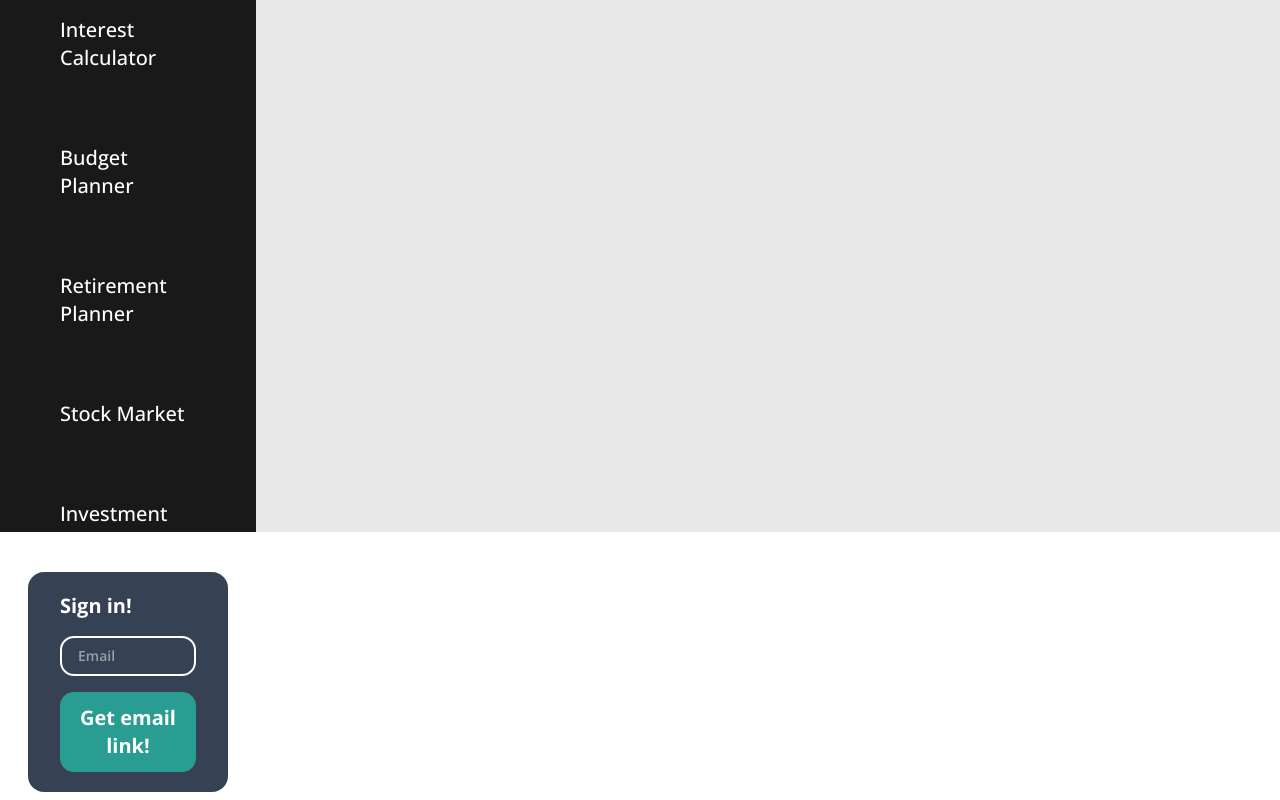
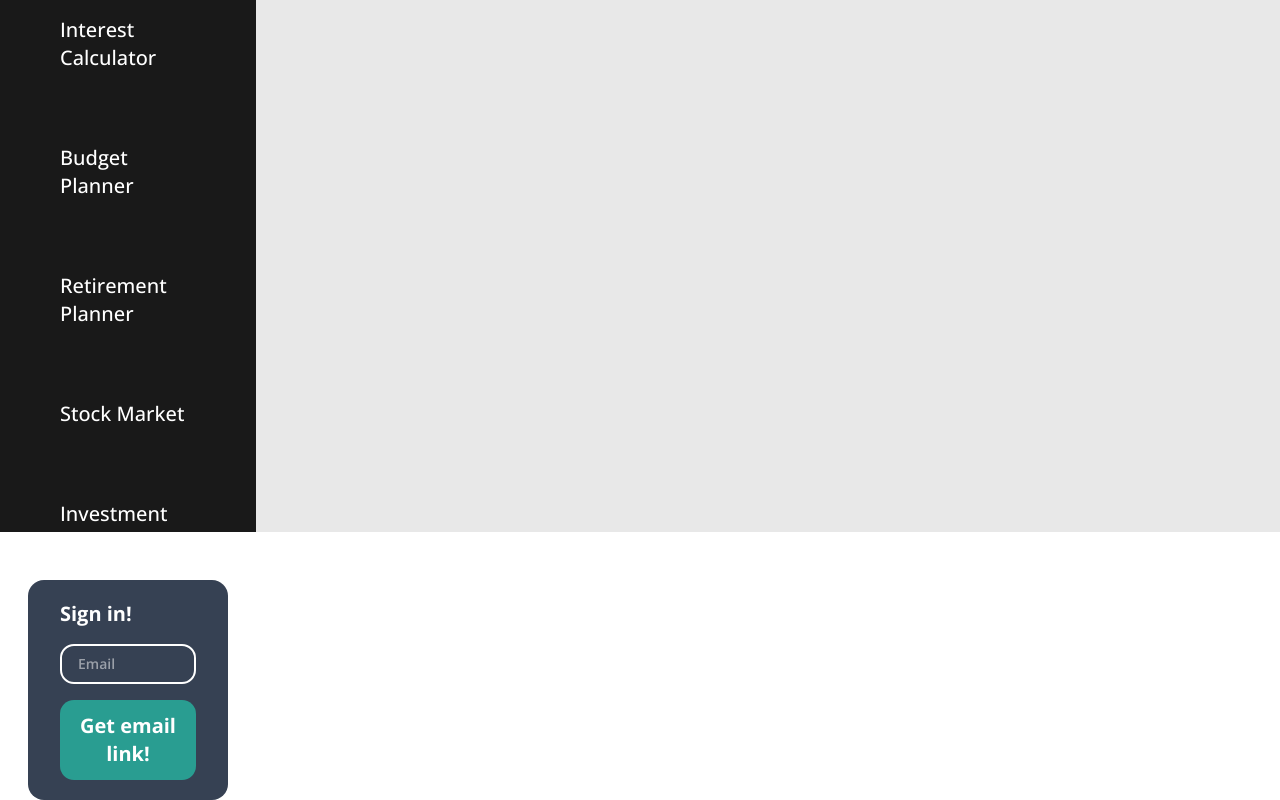
Before and after one commit to SCPassion/scpbank-ts, a React (Vite) app: page / in a window 1280 px wide. Shown: the part 268-1068 px from the top of the page. Built offline with nearby package versions, Linux system fonts and the light colour scheme.

Commit message:
Update Sidebar component styling for sign-in form

```diff
--- a/src/components/Sidebar.tsx
+++ b/src/components/Sidebar.tsx
@@ -106,7 +106,7 @@ export default function Sidebar({ ...rest }) {
 
       {user === null ? (
         <form
-          className="flex flex-col gap-4 rounded-2xl bg-gray-700 px-8 py-5 text-xl font-bold"
+          className="mt-2 flex flex-col gap-4 rounded-2xl bg-gray-700 px-8 py-5 text-xl font-bold"
           action={handleLogin}
         >
           <p>Sign in!</p>
```
